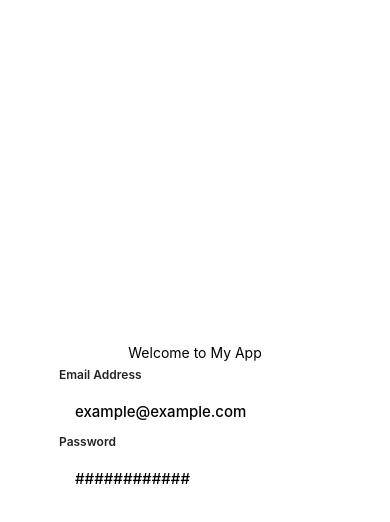
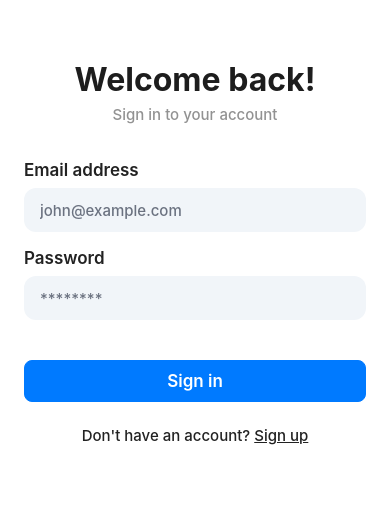
Before and after one commit to KatlehoMadaba/GoogleSign, a React Native app: screen /Login in a window 390 px wide. Shown: the top 522 px of the page. Built offline with nearby package versions, Linux system fonts and the light colour scheme.

Commit message:
4th Commit

```diff
--- a/pages/login.js
+++ b/pages/login.js
@@ -1,49 +1,90 @@
-import { View, Text, StyleSheet, TouchableOpacity, SafeAreaView, TextInput} from 'react-native'
-import React from 'react'
+import React, { useState } from 'react';
+import {
+  StyleSheet,
+  SafeAreaView,
+  View,
+  Text,
+  TouchableOpacity,
+  TextInput,
+} from 'react-native';
 import { useNavigation } from '@react-navigation/native';
 
 
 function Login() {
   const navigation = useNavigation();
 
+  const [form, setForm] = useState({
+    email: '',
+    password: '',
+  });
+
   return (
-<SafeAreaView style={{flex: 1, backgroundColor: '#e8ecf4'}}>
+<View style={{ flex: 1, backgroundColor: '#fff' }}>
       <View style={styles.container}>
-    <View style={styles.title}>
-      <Text>Welcome to My App</Text>
+        <View style={styles.header}>
+          <Text style={styles.title}>Welcome back!</Text>
+
+          <Text style={styles.subtitle}>Sign in to your account</Text>
         </View>
 
         <View style={styles.form}>
           <View style={styles.input}>
-        <Text style={styles.inputLabel}>Email Address</Text>
+            <Text style={styles.inputLabel}>Email address</Text>
 
             <TextInput
+              autoCapitalize="none"
+              autoCorrect={false}
+              keyboardType="email-address"
+              onChangeText={email => setForm({ ...form, email })}
+              placeholder="john@example.com"
+              placeholderTextColor="#6b7280"
               style={styles.inputControl}
-        placeholder='example@example.com'
-        placeholderTextColor='black'
-        // value={form.email}
-        // onChangeText={() => }
+              value={form.email}
             />
           </View>
 
-    </View>
-    <View style={styles.form}>
           <View style={styles.input}>
             <Text style={styles.inputLabel}>Password</Text>
 
             <TextInput
+              autoCorrect={false}
+              onChangeText={password => setForm({ ...form, password })}
+              placeholder="********"
+              placeholderTextColor="#6b7280"
               style={styles.inputControl}
-        placeholder='############'
-        placeholderTextColor='black'
-        // value={form.email}
-        // onChangeText={() => }
+              secureTextEntry={true}
+              value={form.password}
             />
           </View>
 
+          <View style={styles.formAction}>
+            {/* <TouchableOpacity
+              onPress={() => navigation.navigate('Login', {category: 'holistic-focus'})}
+              >
+              <View style={styles.btn}>
+                <Text style={styles.btnText}>Sign in</Text>
+              </View>
+            </TouchableOpacity> */}
+            <TouchableOpacity
+          //style={styles.category}
+          onPress={() => navigation.navigate('Menu')}
+          >
+                <View style={styles.btn}>
+                <Text style={styles.btnText}>Sign in</Text>
+              </View>
+          </TouchableOpacity>
           </View>
 
+          <TouchableOpacity
+            onPress={() => navigation.navigate('Menu')}>
+            <Text style={styles.formFooter}>
+              Don't have an account?{' '}
+              <Text style={{ textDecorationLine: 'underline' }}>Sign up</Text>
+            </Text>
+          </TouchableOpacity>
         </View>
-</SafeAreaView>
+      </View>
+    </View>
   )
 }
 
@@ -51,40 +92,85 @@ export default Login
 
 const styles = StyleSheet.create({
   container: {
-    flex: 1,
-    backgroundColor: '#fff',
-    alignItems: 'center',
-    justifyContent: 'center',
+    padding: 24,
+    flexGrow: 1,
+    flexShrink: 1,
+    flexBasis: 0,
   },
-  header:{
+  header: {
     marginVertical: 36,
-
   },
-  title:{
-    fontSize: 28,
-    fontWeight: '700',
-    color: 'black',
+  form: {
+    marginBottom: 24,
+  },
+  formAction: {
+    marginVertical: 24,
+  },
+  formFooter: {
+    fontSize: 15,
+    fontWeight: '500',
+    color: '#222',
+    textAlign: 'center',
+  },
+  title: {
+    fontSize: 32,
+    fontWeight: 'bold',
+    color: '#1d1d1d',
     marginBottom: 6,
     textAlign: 'center',
   },
-  input:{
-
+  subtitle: {
+    fontSize: 15,
+    fontWeight: '500',
+    color: '#929292',
+    textAlign: 'center',
   },
-  inputLabel:{
-    fontSize: 12,
+  input: {
+    marginBottom: 16,
+  },
+  inputLabel: {
+    fontSize: 17,
     fontWeight: '600',
     color: '#222',
     marginBottom: 8,
   },
-  inputControl:{
-    backgroundColor: '#fff',
+  inputControl: {
     height: 44,
+    backgroundColor: '#f1f5f9',
     paddingHorizontal: 16,
     borderRadius: 12,
     fontSize: 15,
     fontWeight: '500',
-    color: '#222'
-
+    color: '#222',
   },
-
+  btn: {
+    flexDirection: 'row',
+    alignItems: 'center',
+    justifyContent: 'center',
+    borderRadius: 8,
+    paddingVertical: 8,
+    paddingHorizontal: 16,
+    borderWidth: 1,
+    backgroundColor: '#007aff',
+    borderColor: '#007aff',
+  },
+  btnText: {
+    fontSize: 17,
+    lineHeight: 24,
+    fontWeight: '600',
+    color: '#fff',
+  },
+  category:{
+    width: 150,
+    height: 150,
+    margin: 10,
+    borderRadius: 10,
+    backgroundColor: '#FFFFFF',
+    shadowColor: '#000000',
+    shadowOpacity: 0.3,
+    shadowRadius: 5,
+    elevation: 5,
+    justifyContent: 'center',
+    alignItems: 'center'
+},
 });
```
Lines whose indentation alone changed are shown as unchanged.
